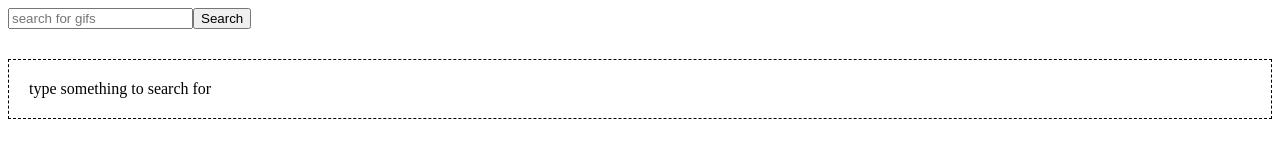
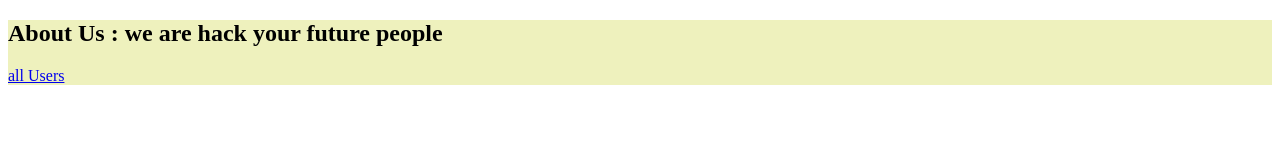
Before and after one commit to younesmln/react-beginners-workshop, a React app: page / in a window 1280 px wide. Built offline with nearby package versions, Linux system fonts and the light colour scheme.

Commit message:
first step

```diff
--- a/package.json
+++ b/package.json
@@ -5,6 +5,7 @@
   "dependencies": {
     "react": "^16.4.2",
     "react-dom": "^16.4.2",
+    "react-router-dom": "^4.3.1",
     "react-scripts": "1.1.4"
   },
   "scripts": {
--- a/src/components/GifsList.js
+++ /dev/null
@@ -1,20 +0,0 @@
-import React from "react";
-
-class GifsList extends React.Component {
-  render() {
-    const { gifs, isFirstTime } = this.props;
-    return (
-      <div className="gifs-list">
-        {isFirstTime && "type something to search for"}
-        {!isFirstTime &&
-          gifs.map(gif => (
-            <div className="gif" key={gif.id}>
-              <img src={gif.images.original.url} />
-            </div>
-          ))}
-      </div>
-    );
-  }
-}
-
-export default GifsList;
--- a/src/components/GiphySearch.js
+++ /dev/null
@@ -1,38 +0,0 @@
-import React from "react";
-import GifsList from "./GifsList";
-import { fetchGifs } from "../api";
-
-class GiphySearch extends React.Component {
-  constructor(props) {
-    super(props);
-    this.state = { searchKeyword: "", gifs: [], isFirstTime: true };
-    this.search = this.search.bind(this);
-  }
-
-  search() {
-    fetchGifs(this.state.searchKeyword).then(body =>
-      this.setState({ gifs: body.data, isFirstTime: false })
-    );
-  }
-
-  render() {
-    const { searchKeyword, gifs, isFirstTime } = this.state;
-    return (
-      <div className="giphy">
-        <div className="search">
-          <input
-            placeholder="search for gifs"
-            onChange={e => {
-              this.setState({ searchKeyword: e.target.value });
-            }}
-            value={searchKeyword}
-          />
-          <button onClick={this.search}>Search</button>
-          <GifsList gifs={gifs} isFirstTime={isFirstTime} />
-        </div>
-      </div>
-    );
-  }
-}
-
-export default GiphySearch;
--- /dev/null
+++ b/src/components/HYFUsers.js
@@ -0,0 +1,9 @@
+import React from "react";
+
+class HYFUsers extends React.Component {
+  render() {
+    return "users.....";
+  }
+}
+
+export default HYFUsers;
--- /dev/null
+++ b/src/components/HomePage.js
@@ -0,0 +1,15 @@
+import React from "react";
+import { Link } from "react-router-dom";
+
+class AboutPage extends React.Component {
+  render() {
+    return (
+      <div>
+        <h2>About Us : we are hack your future people</h2>
+        <Link to="/users">all Users</Link>
+      </div>
+    );
+  }
+}
+
+export default AboutPage;
--- /dev/null
+++ b/src/components/index.js
@@ -0,0 +1,4 @@
+import HYFUsers from "./HYFUsers";
+import HomePage from "./HomePage";
+
+export { HYFUsers, HomePage };
--- a/src/index.js
+++ b/src/index.js
@@ -1,6 +1,9 @@
 import React from "react";
 import ReactDOM from "react-dom";
-import GiphySearch from "./components/GiphySearch";
+import { BrowserRouter, Route, Link } from "react-router-dom";
+/* import HomePage from "./components/HomePage";
+import HYFUsers from "./components/HYFUsers"; */
+import { HYFUsers, HomePage } from "./components";
 import "./style.css";
 
 const root = document.getElementById("root");
@@ -8,9 +11,15 @@ const root = document.getElementById("root");
 function App() {
   return (
     <div id="app">
-      <GiphySearch />
+      <Route exact path="/" component={HomePage} />
+      <Route exact path="/users" component={HYFUsers} />
     </div>
   );
 }
 
-ReactDOM.render(<App />, root);
+ReactDOM.render(
+  <BrowserRouter>
+    <App />
+  </BrowserRouter>,
+  root
+);
--- a/src/style.css
+++ b/src/style.css
@@ -1,16 +1,3 @@
-.gifs-list {
-  border: 1px dashed black;
-  padding: 20px;
-  margin: 30px 0;
-  display: flex;
-  flex-wrap: wrap;
+#app {
+  background: #eef1bd;
 }
-
-.gifs-list .gif {
-  margin: 10px;
-  border: 1px dashed red;
-}
-
-.gifs-list .gif img {
-  max-width: 40vh;
-}
```
Also changed, not shown: 1 other file.
